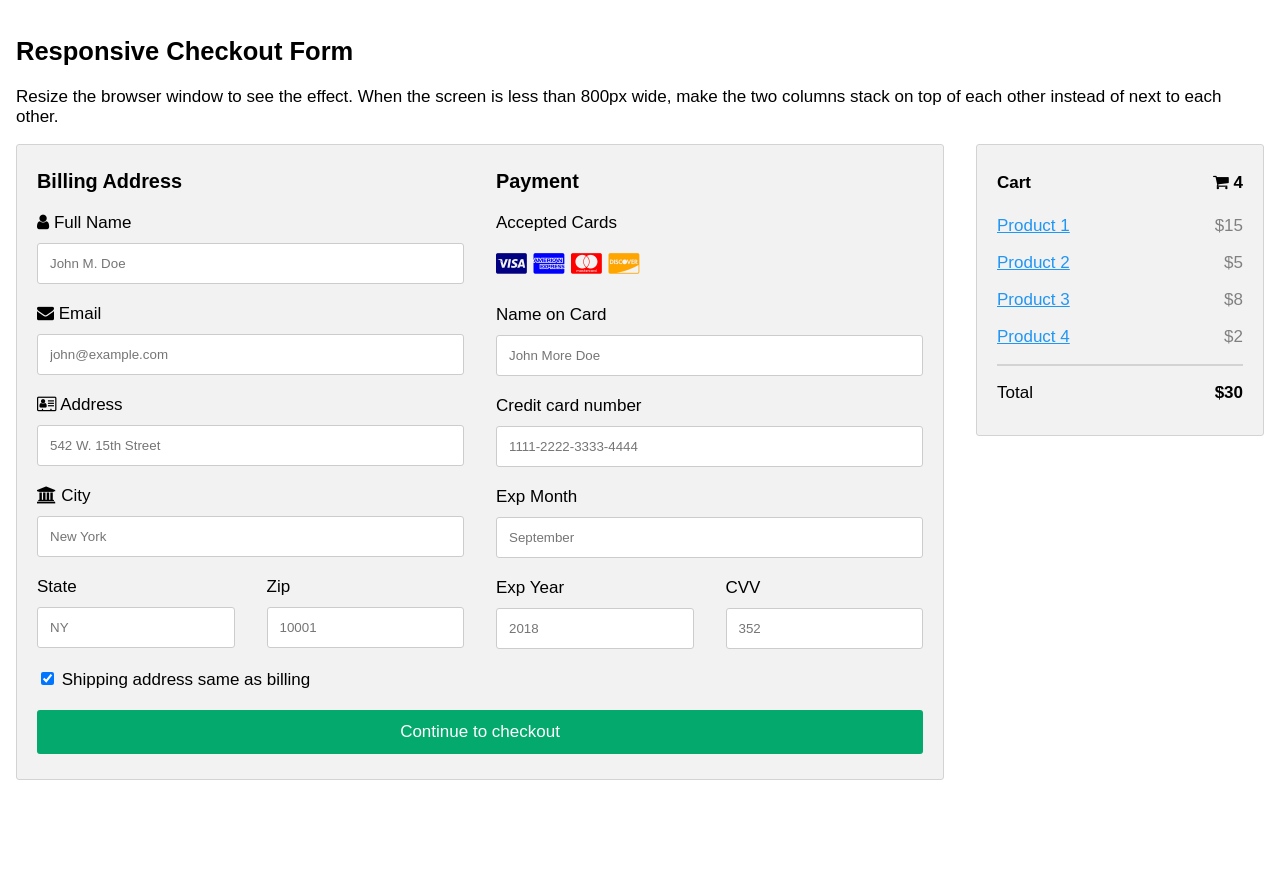
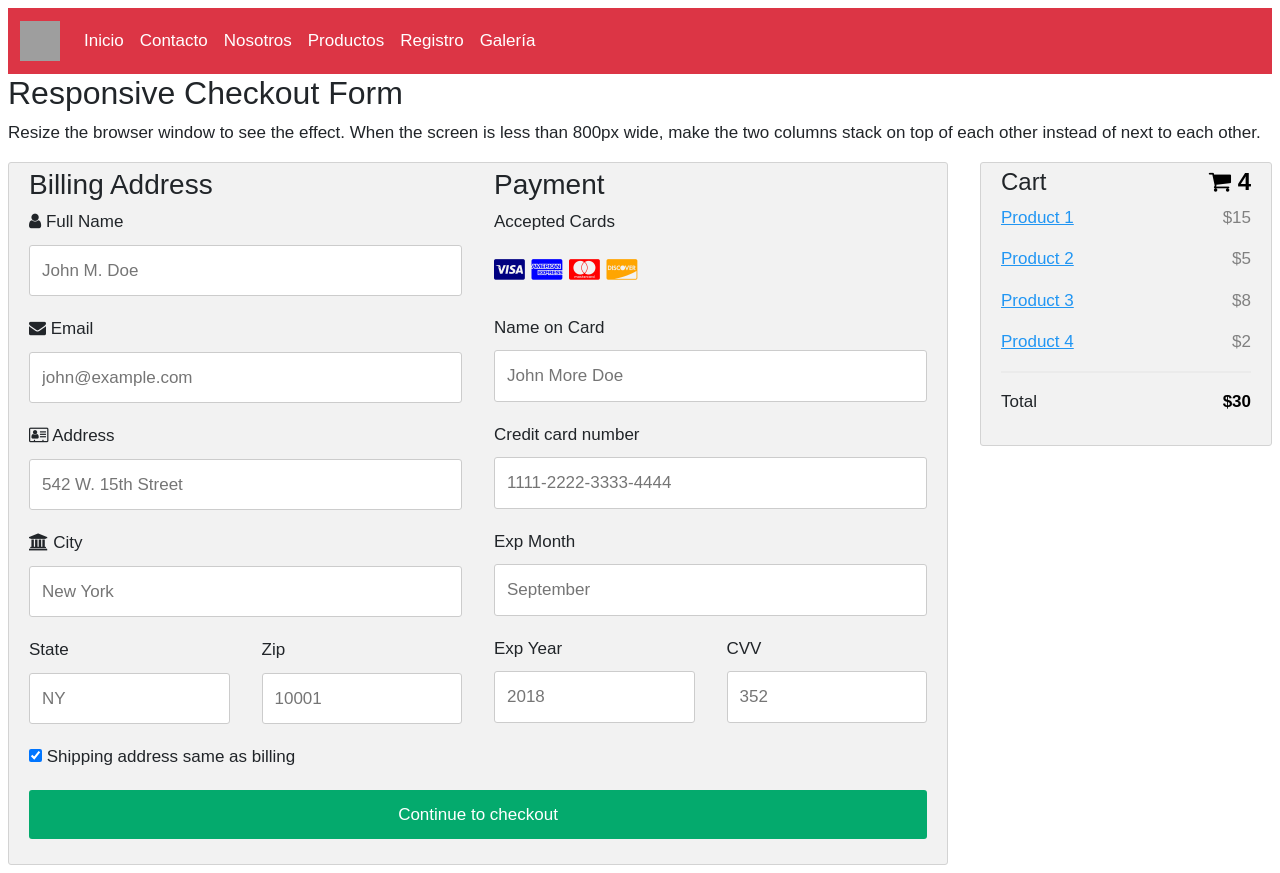
Before and after one commit to DanHT22/EquipoVengadores, a plain HTML site: page src/regist.html in a window 1280 px wide. Before the commit the page ends 800 px from the top, so only its background shows below. Drawn offline with nearby package versions, Linux system fonts and the light colour scheme; grey boxes are pictures that could not be loaded.

Commit message:
se actualizo el emcabezado

```diff
--- a/src/regist.html
+++ b/src/regist.html
@@ -3,6 +3,7 @@
 <head>
 <meta name="viewport" content="width=device-width, initial-scale=1">
 <link rel="stylesheet" href="https://cdnjs.cloudflare.com/ajax/libs/font-awesome/4.7.0/css/font-awesome.min.css">
+<link href="https://cdn.jsdelivr.net/npm/bootstrap@5.3.0/dist/css/bootstrap.min.css" rel="stylesheet" integrity="sha384-9ndCyUaIbzAi2FUVXJi0CjmCapSmO7SnpJef0486qhLnuZ2cdeRhO02iuK6FUUVM" crossorigin="anonymous">
 <style>
 body {
   font-family: Arial;
@@ -110,7 +111,37 @@ span.price {
 </style>
 </head>
 <body>
-
+<!--Barra de navegacion-->
+<nav class="navbar  navbar-expand-lg bg-danger sticky-top">
+  <div class="container-fluid">
+    <a class="navbar-brand text-white" href="../index.html"><img src="https://www.freepnglogos.com/uploads/avengers-png-logo/avengers-logo-vector-png-transparent-avengers-logo-vector-22.png" alt="logo" width="40px" height="40px"></a>
+    <button class="navbar-toggler" type="button" data-bs-toggle="collapse" data-bs-target="#navbarNav" aria-controls="navbarNav" aria-expanded="false" aria-label="Toggle navigation">
+      <span class="navbar-toggler-icon"></span>
+    </button>
+    <div class="collapse navbar-collapse" id="navbarNav">
+      <ul class="navbar-nav">
+        <li class="nav-item">
+          <a class="nav-link active text-white" aria-current="page" href="../index.html">Inicio</a>
+        </li>
+        <li class="nav-item">
+          <a class="nav-link active text-white" href="contacto.html">Contacto</a>
+        </li>
+        <li class="nav-item">
+          <a class="nav-link active text-white" href="nosotros.html">Nosotros</a>
+        </li>
+        <li class="nav-item">
+          <a class="nav-link active text-white" href="productos.html">Productos</a>
+        </li>
+        <li class="nav-item">
+            <a class="nav-link active text-white" href="regist.html">Registro</a>
+        </li>
+        <li class="nav-item">
+            <a class="nav-link active text-white" href="gallery.html">Galería</a>
+        </li>
+      </ul>
+    </div>
+  </div>
+</nav>
 <h2>Responsive Checkout Form</h2>
 <p>Resize the browser window to see the effect. When the screen is less than 800px wide, make the two columns stack on top of each other instead of next to each other.</p>
 <div class="row">
```
Also changed, not shown: src/h.css (+19 -0 lines).
